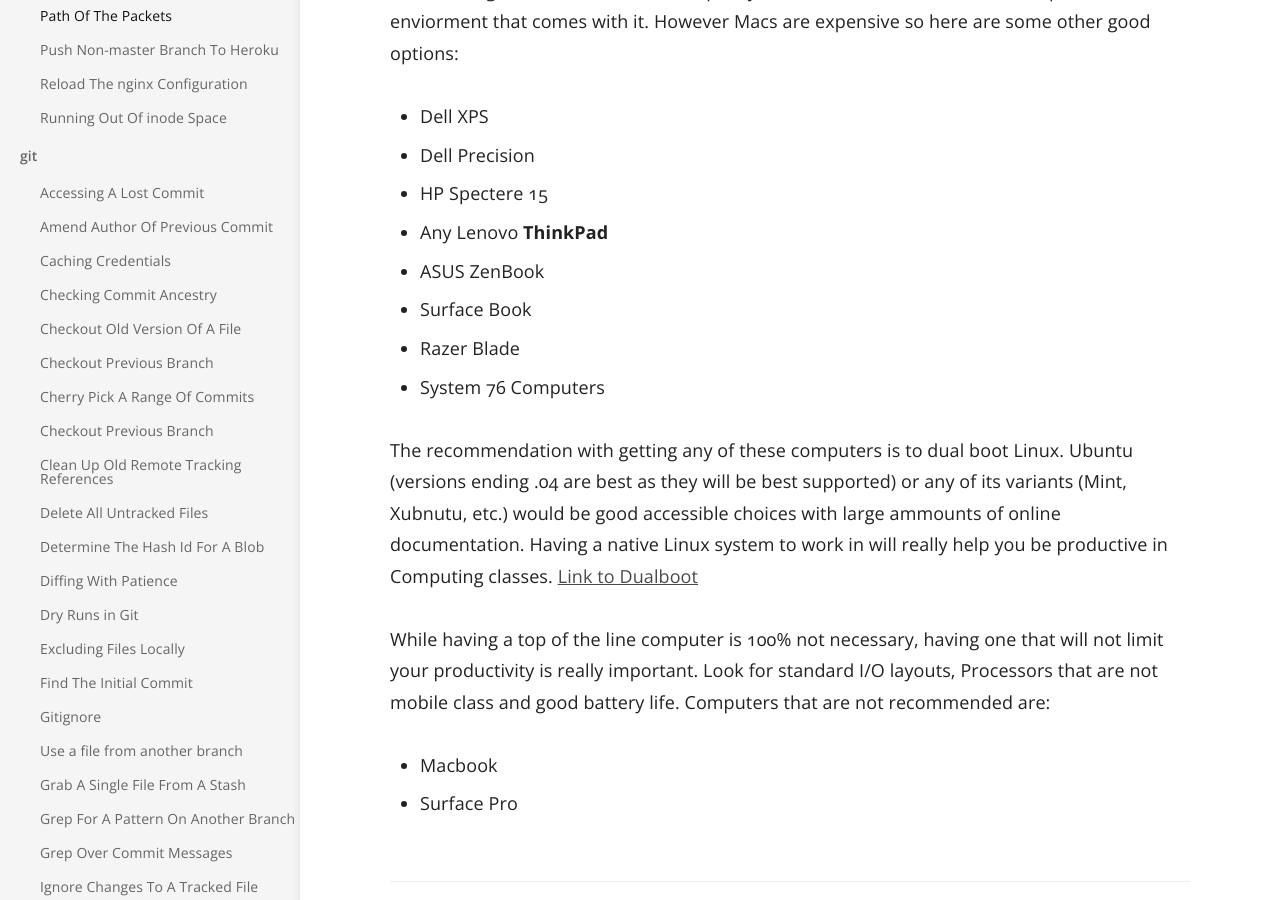
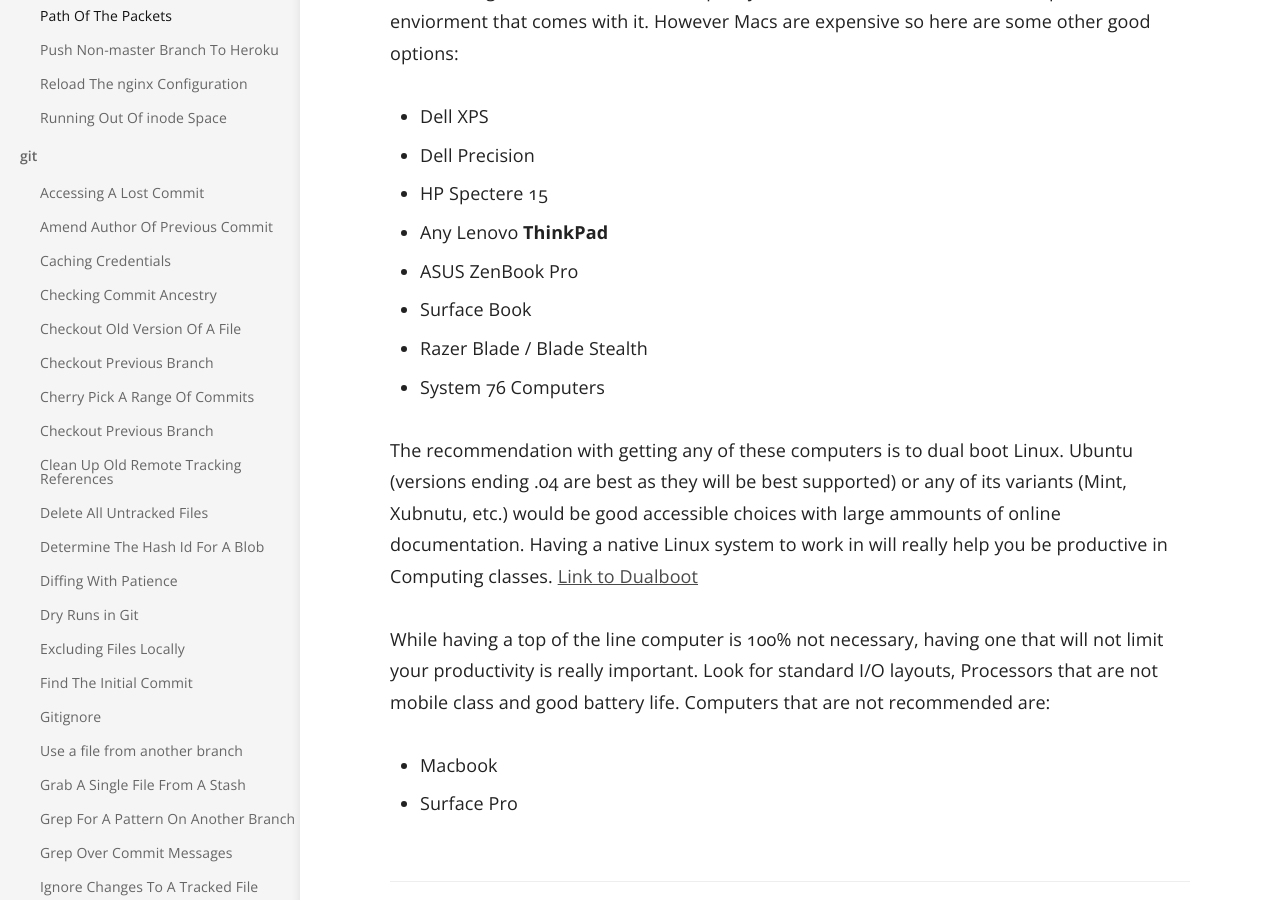
Before and after one commit to acm-uiuc/til, a Jekyll site: the page built from _til/uiuc/computing-in-college.md, in a window 1280 px wide and 900 px high, scrolled down 555 px. Built offline with Jekyll 4.4.1, drawn with Linux system fonts in a browser that asks for light colours.

Commit message:
Update computing-in-college.md

```diff
--- a/_til/uiuc/computing-in-college.md
+++ b/_til/uiuc/computing-in-college.md
@@ -18,9 +18,9 @@ However Macs are expensive so here are some other good options:
 - Dell Precision
 - HP Spectere 15
 - Any Lenovo **ThinkPad**
-- ASUS ZenBook
+- ASUS ZenBook Pro
 - Surface Book
-- Razer Blade
+- Razer Blade / Blade Stealth
 - System 76 Computers
 
 The recommendation with getting any of these computers is to dual boot Linux. Ubuntu (versions ending .04 are best
```
